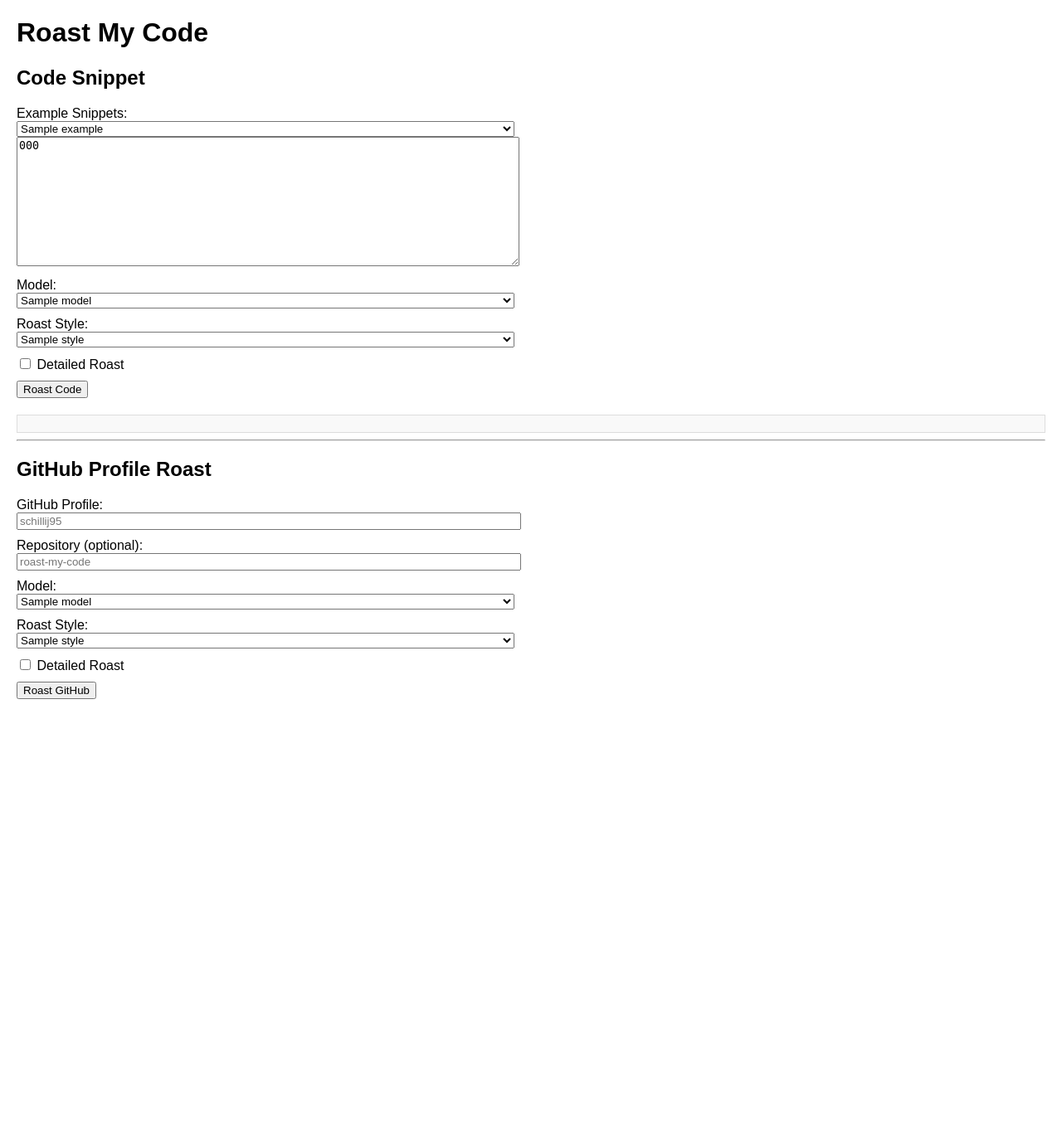
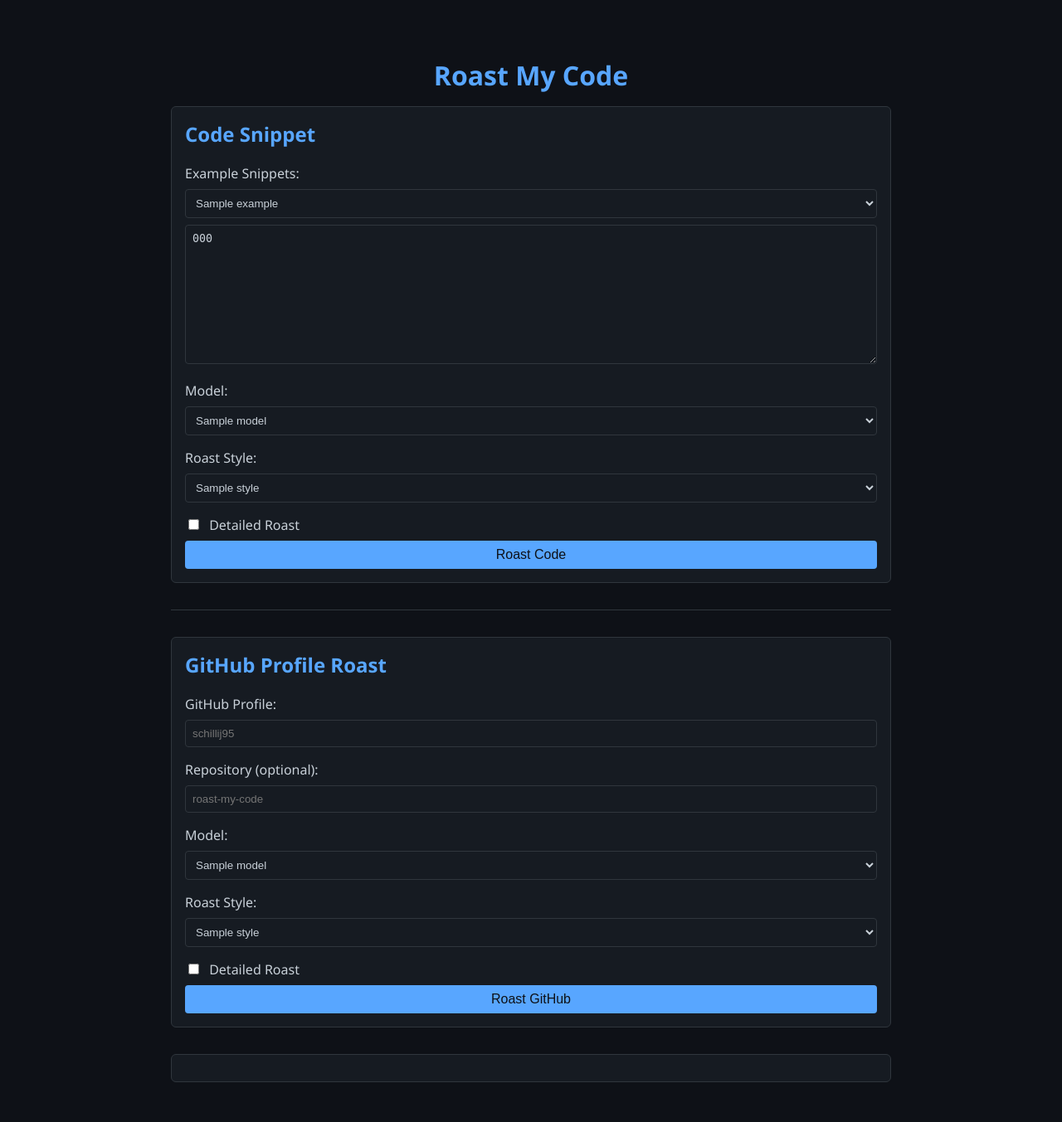
Before and after one commit to schillij95/roast-my-code, a FastAPI app: template templates/index.html in a window 1280 px wide. Shown: the whole page at 83% size. Before the commit the page ends 843 px from the top, so only its background shows below. Run offline with FastAPI, Linux system fonts and the light colour scheme; the template is opened without the code that fills it: most values are stand-ins (such as "Sample title", 1, 10 or a date in 2020); some libraries are stand-ins or nearby versions.

Commit message:
a little prettier

```diff
--- a/templates/index.html
+++ b/templates/index.html
@@ -5,15 +5,32 @@
   <title>Roast My Code</title>
   <script src="https://unpkg.com/htmx.org@1.9.2"></script>
   <style>
-    body { font-family: Arial, sans-serif; margin: 20px; }
-    label { display: block; margin-top: 10px; }
-    select, textarea, input[type="text"] { width: 100%; max-width: 600px; }
-    button { margin-top: 10px; }
-    #roastResult { margin-top: 20px; white-space: pre-wrap; background: #f9f9f9; padding: 10px; border: 1px solid #ddd; }
+    :root {
+      --bg: #0e1117;
+      --fg: #c9d1d9;
+      --accent: #58a6ff;
+      --form-bg: #161b22;
+      --border: #30363d;
+    }
+    * { box-sizing: border-box; }
+    body { background: var(--bg); color: var(--fg); font-family: 'Segoe UI', Tahoma, sans-serif; margin: 0; padding: 0; }
+    .container { max-width: 900px; margin: 2rem auto; padding: 1rem; }
+    h1 { color: var(--accent); margin-bottom: 1rem; text-align: center; }
+    h2 { color: var(--accent); margin-top: 0; }
+    .form-section { background: var(--form-bg); padding: 1rem; border: 1px solid var(--border); border-radius: 6px; margin-bottom: 2rem; }
+    label { display: block; margin-top: 1rem; font-weight: 500; }
+    select, textarea, input[type="text"], button { width: 100%; padding: 0.5rem; border-radius: 4px; border: 1px solid var(--border); background: var(--form-bg); color: var(--fg); margin-top: 0.5rem; }
+    input[type="checkbox"] { margin-right: 0.5rem; }
+    button { background: var(--accent); color: var(--bg); border: none; cursor: pointer; font-size: 1rem; }
+    button:hover { opacity: 0.9; }
+    #roastResult { white-space: pre-wrap; background: var(--form-bg); padding: 1rem; border: 1px solid var(--border); border-radius: 6px; }
+    hr { border: none; border-top: 1px solid var(--border); margin: 2rem 0; }
   </style>
 </head>
 <body>
+  <div class="container">
     <h1>Roast My Code</h1>
+    <div class="form-section">
       <h2>Code Snippet</h2>
       <form hx-post="/roast/code-snippet-html" hx-target="#roastResult" hx-swap="innerHTML">
         <label for="exampleSelect">Example Snippets:</label>
@@ -40,8 +57,9 @@
         <label><input type="checkbox" name="detailed"> Detailed Roast</label>
         <button type="submit">Roast Code</button>
       </form>
-  <div id="roastResult"></div>
+    </div>
     <hr>
+    <div class="form-section">
       <h2>GitHub Profile Roast</h2>
       <form hx-post="/roast/github-profile-html" hx-target="#roastResult" hx-swap="innerHTML">
         <label for="profile">GitHub Profile:</label>
@@ -63,5 +81,8 @@
         <label><input type="checkbox" name="detailed"> Detailed Roast</label>
         <button type="submit">Roast GitHub</button>
       </form>
+    </div>
+    <div id="roastResult"></div>
+  </div>
 </body>
 </html>
```
Lines whose indentation alone changed are shown as unchanged.
